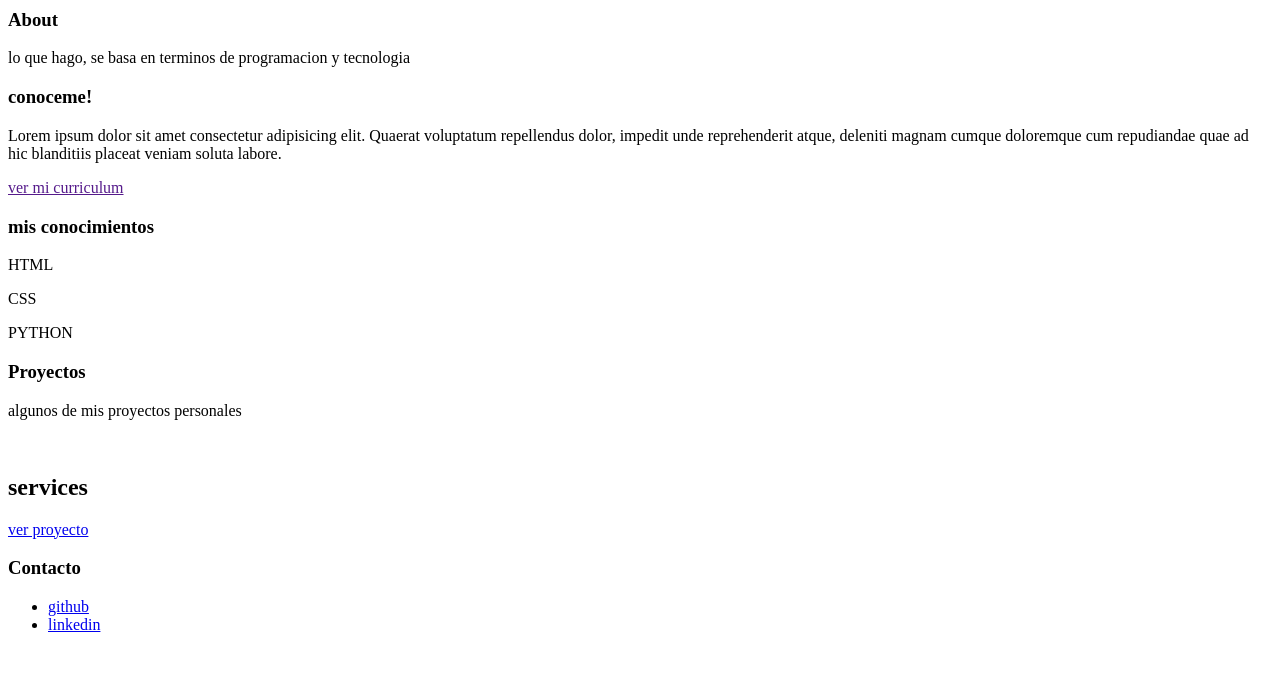
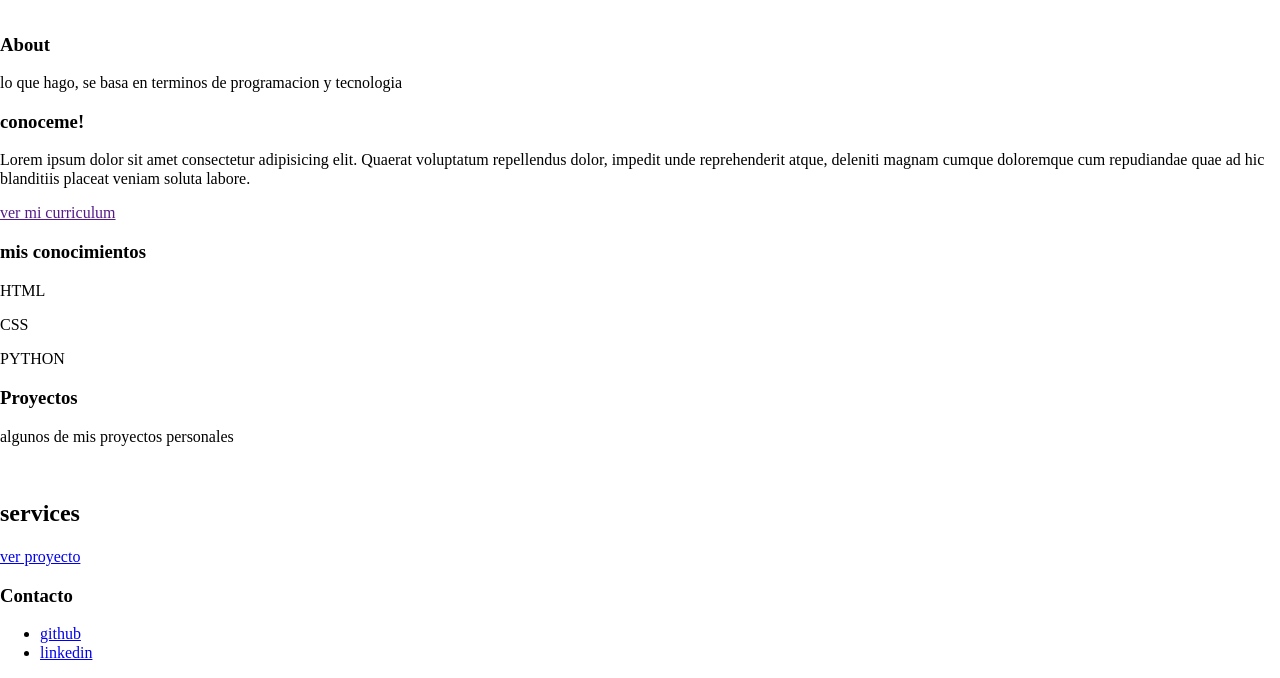
Before and after one commit to lujakob13/mi_portafolio, a plain HTML site: page index.html in a window 1280 px wide. Shown: the part 221-899 px from the top of the page. Before the commit the page ends 871 px from the top, so only its background shows below. Drawn offline with Linux system fonts and the light colour scheme.

Commit message:
linkie mi normalize.css con mi HTML

```diff
--- a/index.html
+++ b/index.html
@@ -4,6 +4,7 @@
     <meta charset="UTF-8">
     <meta name="viewport" content="width=device-width, initial-scale=1.0">
     <title>Document</title>
+    <link rel="stylesheet" href="/css/normalize.css">
 </head>
 <body>
     <header>
```
